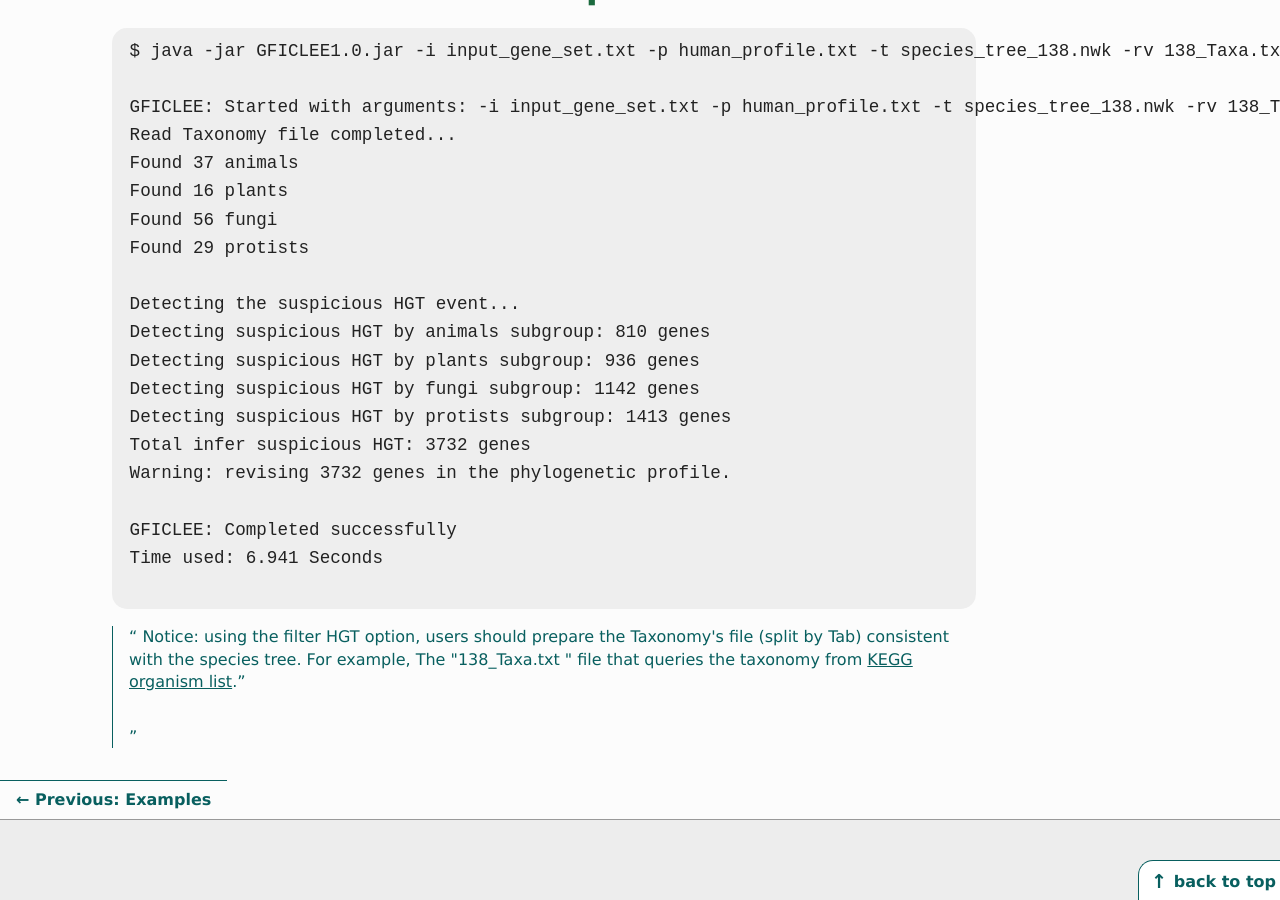
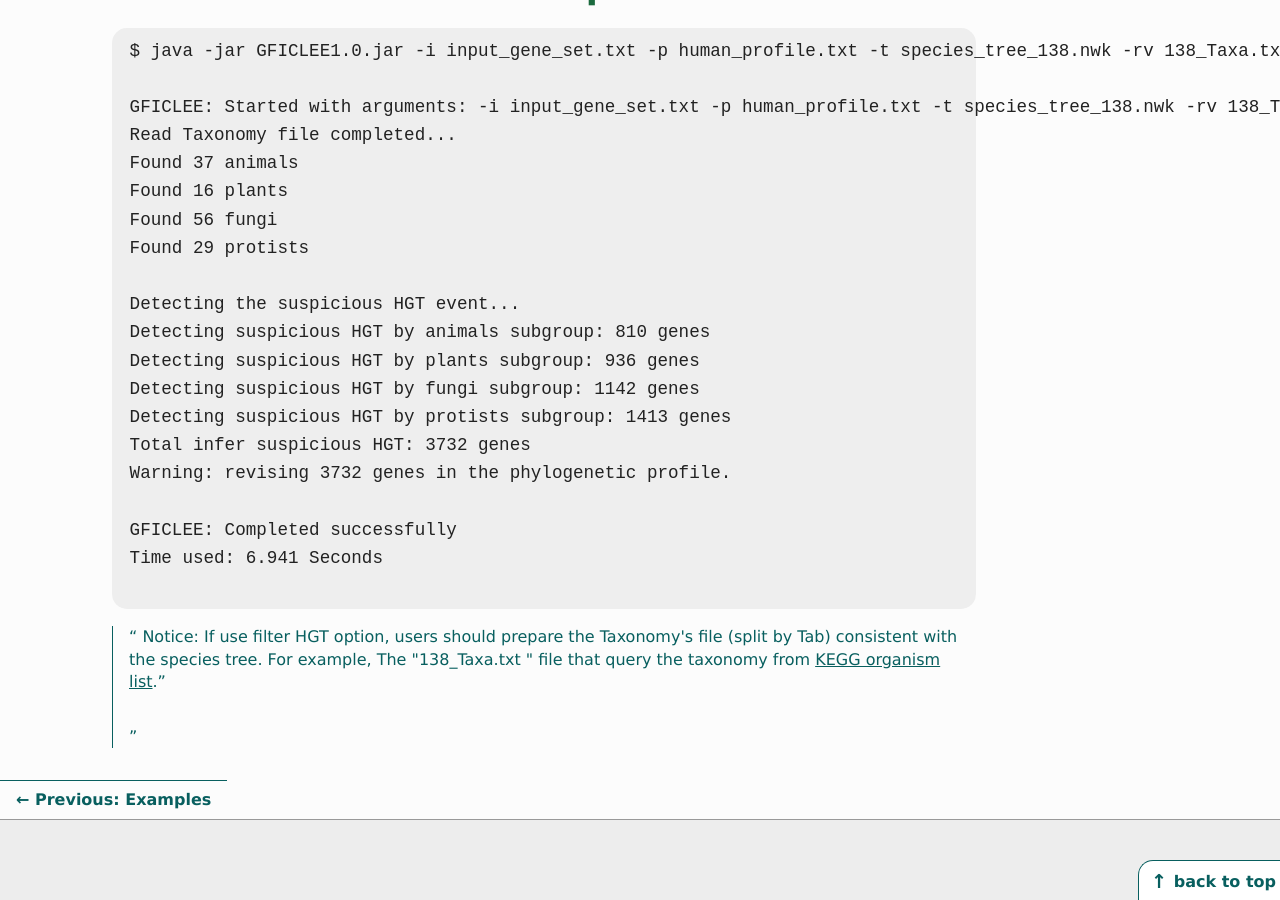
Before and after one commit to yangfangs/GFICLEE1.0, an MkDocs documentation site: the page built from docs/docs/HGT.md, in a window 1280 px wide and 900 px high, scrolled down 1685 px. Built offline with MkDocs 1.6.1, drawn with Linux system fonts in a browser that asks for light colours.

Commit message:
update doc

````diff
--- a/docs/docs/HGT.md
+++ b/docs/docs/HGT.md
@@ -78,5 +78,5 @@ Time used: 6.941 Seconds
 
 ```
 
-> Notice: using the filter HGT option, users should prepare the Taxonomy's file (split by Tab) consistent with the species tree.
-> For example, The "138_Taxa.txt " file that queries the taxonomy from [KEGG organism list](http://rest.kegg.jp/list/organism).
+> Notice: If use filter HGT option, users should prepare the Taxonomy's file (split by Tab) consistent with the species tree.
+> For example, The "138_Taxa.txt " file that query the taxonomy from [KEGG organism list](http://rest.kegg.jp/list/organism).
````
